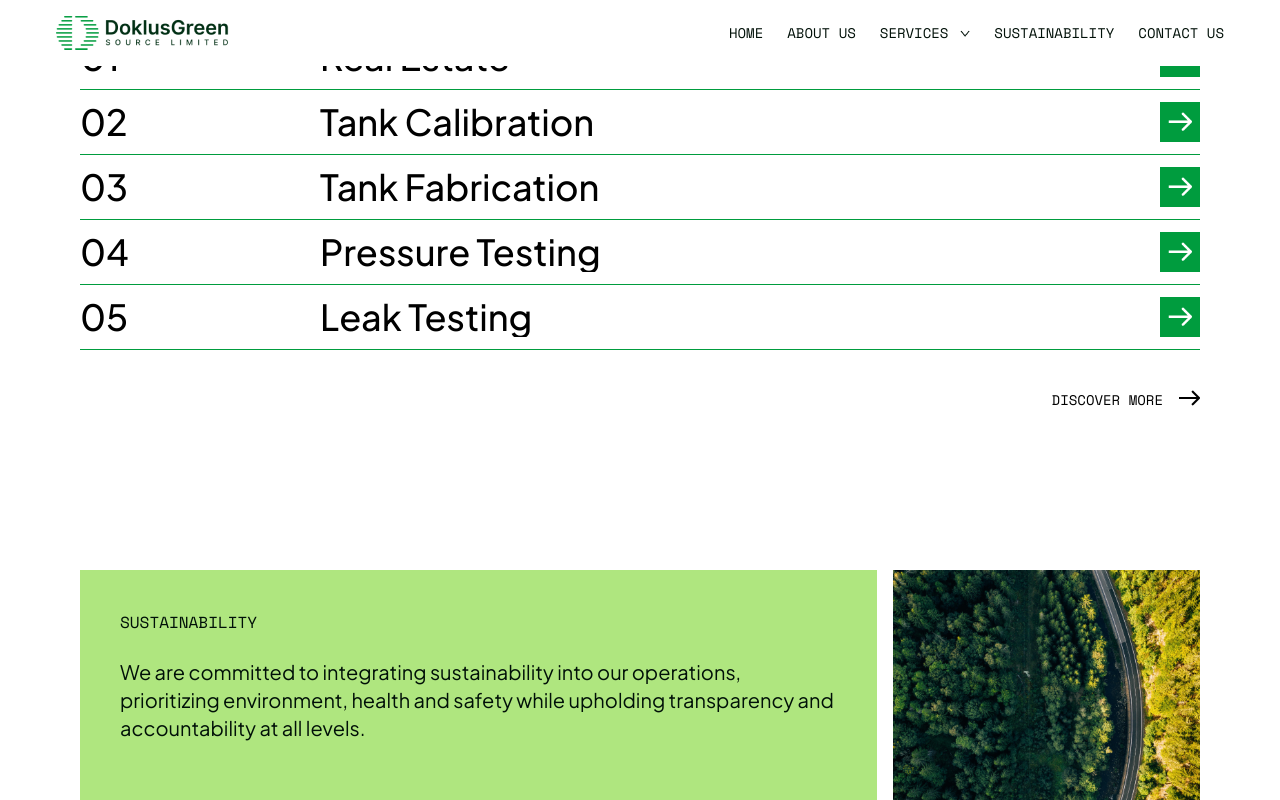
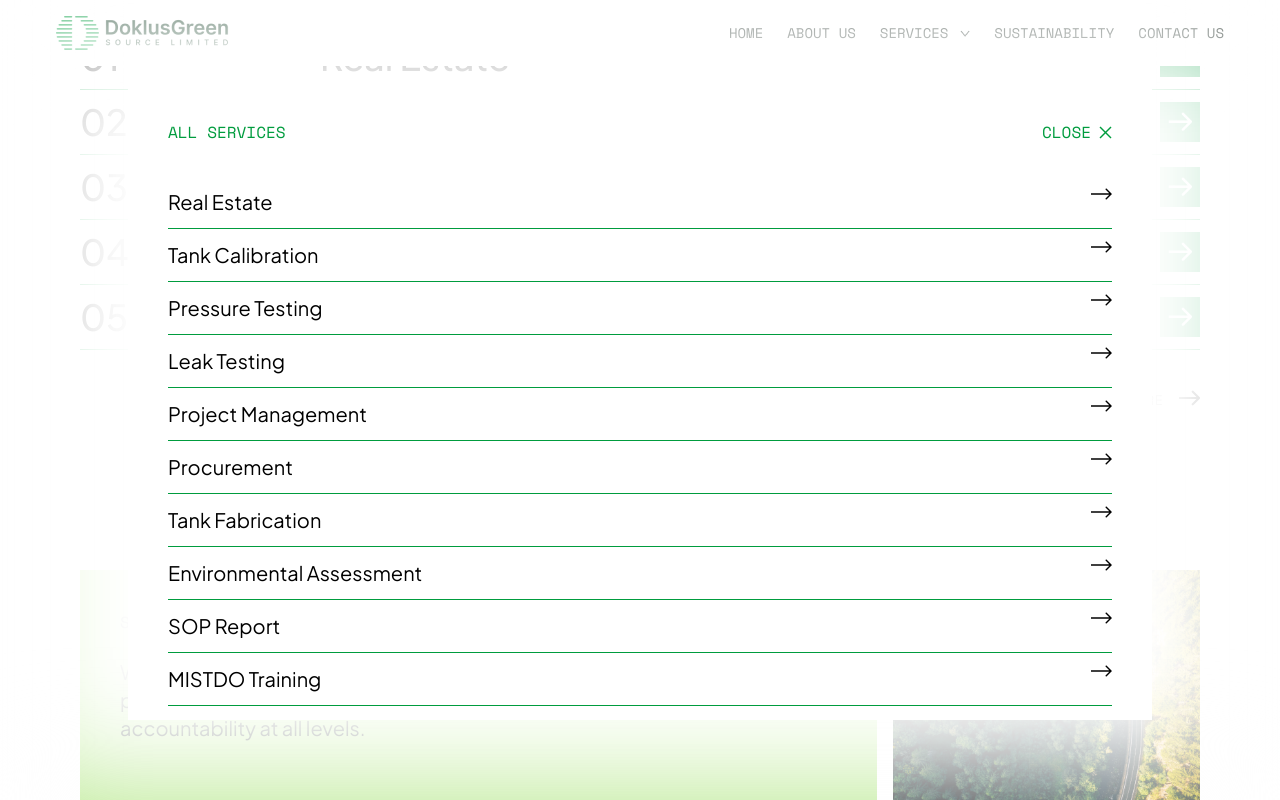
Before and after one commit to Ensio-Creative/doklus-green, a Next.js app: page / in a window 1280 px wide. Both pictures are taken after a click on the button "DISCOVER MORE". Shown: the part 2066-2866 px from the top of the page. Built offline with nearby package versions, Linux system fonts and the light colour scheme.

Commit message:
discover more modal commit

```diff
--- a/src/app/page.jsx
+++ b/src/app/page.jsx
@@ -2,13 +2,17 @@
 
 import { stringToSlug } from "@/utils/stringToSlug";
 import Link from "next/link";
+import { useState } from "react";
 
 export default function Home() {
   const array = ["Real Estate", "Tank Calibration", "Tank Fabrication", "Pressure Testing", "Leak Testing"]
+  const services = ["Real Estate", "Tank Calibration", "Pressure Testing", "Leak Testing", "Project Management", "Procurement", "Tank Fabrication", "Environmental Assessment", "SOP Report", "MISTDO Training"]
 
   const scrollDown = () => {
     window.scrollBy({ top: 600, behavior: "smooth" }); // Scrolls down by 100px smoothly
   };
+
+  const [show, setShow] = useState(false)
 
   return (
     <>
@@ -74,7 +78,7 @@ export default function Home() {
               <img className="w-10 h-10" src="/images/arrow-right.png" alt="" />
             </Link>
           </div>)}
-          <button className="flex mt-10 ml-auto">
+          <button onClick={() => setShow(true)} className="flex mt-10 ml-auto">
             <h2 className="text-sm my-auto mr-4">DISCOVER MORE</h2>
             <img className=" h-4" src="/images/Arrow-1.png" alt="" />
           </button>
@@ -111,6 +115,26 @@ export default function Home() {
           </div>
         </div>
       </section>
+      {show && <div className="">
+
+        <div className="fixed shadow-md top-0 left-0 right-0 w-full bg-white z-20 blur-3xl h-screen"></div>
+        <div className="fixed lg:w-[80%] mx-auto lg:h-[80vh] my-auto p-10 bg-white z-40 top-0 left-0 right-0 bottom-0">
+          <div className="flex justify-between mb-8">
+            <h2 className="text-[#009C3E]">ALL SERVICES</h2>
+            <div onClick={() => setShow(false)} className="flex cursor-pointer">
+              <h2 className="text-[#009C3E]">CLOSE</h2>
+              <img className="my-auto ml-2" src="/images/Vector-7.png" alt="" />
+            </div>
+          </div>
+          {services.map((single, index) => <div className="flex justify-between border-b border-[#009C3E] py-3">
+            <p className="text-xl">{single}</p>
+            <Link onClick={() => setShow(false)} href={`/services?page=${stringToSlug(single)}`}>
+              <img className="my-auto" src="/images/Arrow-11.png" alt="" />
+            </Link>
+          </div>)}
+        </div>
+      </div>
+      }
     </>
   );
 }
--- a/src/components/HeaderNav.jsx
+++ b/src/components/HeaderNav.jsx
@@ -11,7 +11,7 @@ const HeaderNav = () => {
   const services = ["Real Estate", "Tank Calibration", "Pressure Testing", "Leak Testing", "Project Management", "Procurement", "Tank Fabrication", "Environmental Assessment", "SOP Report", "MISTDO Training"]
 
   return (
-    <header className="bg-white fixed w-full top-0 left-0 z-50">
+    <header className="bg-white fixed w-full top-0 left-0 z-10">
       <div className="container lg:px-14 mx-auto flex justify-between items-center p-4">
         {/* Logo */}
 
```
Also changed, not shown: public/images/Arrow-11.png (added), public/images/Vector-7.png (added).
